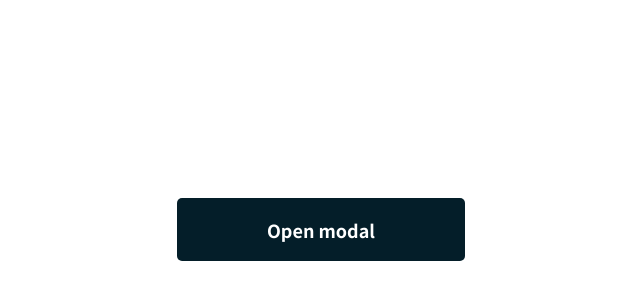
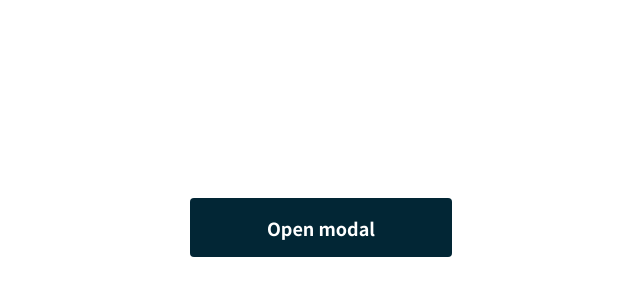
Before and after one commit to meldon25/NewlywordsModal, a React (Create React App) app: page / in a window 1280 px wide. Shown: the part 216-516 px from the top of the page, without its empty margins (319-959 px from the left). Built offline with nearby package versions, Linux system fonts and the light colour scheme; a web font is replaced by a local one.

Commit message:
final touches to button color and spacing in modal

```diff
--- a/src/Components/Modal.jsx
+++ b/src/Components/Modal.jsx
@@ -18,7 +18,7 @@ export default class Modal extends Component {
         <div className="modal">
           <div className="actions">
             <img
-              src="https://i.imgur.com/8JyZh1H.png"
+              src="https://i.imgur.com/PrYZvKb.png"
               alt="button to close page"
               onClick={e => this.onClose(e)}
               className="close-button" />
--- a/src/Styles/Modal.css
+++ b/src/Styles/Modal.css
@@ -35,9 +35,9 @@
 }
 
 .modal .actions .close-button {
-    width: 13px;
+    width: 22px;
     height: auto;
-    padding-right: 2em;
-    padding-top: 1.8em;
+    padding-right: 1.6em;
+    padding-top: 1.6em;
     cursor: pointer;
 }
--- a/src/Styles/ModalContainer.css
+++ b/src/Styles/ModalContainer.css
@@ -9,15 +9,15 @@
 
 #button {
     cursor: pointer;
-    background-color: #041E29;
+    background-color: #022635;
     color: white;
     font-family: 'Noto Sans JP', sans-serif;
     font-size: 18px;
     font-weight: 800;
-    width: 16em;
-    height: 3.5em;
+    width: 14.6em;
+    height: 3.3em;
     border: none;
-    border-radius: 5px;
+    border-radius: 4px;
     outline: none;
 }
 
@@ -50,7 +50,7 @@
     font-family: 'Noto Sans JP', sans-serif;
     color: rgb(40, 40, 40);
     margin-block-start: 0;
-    margin-bottom: 1.7em;
+    margin-bottom: 1.3em;
 
 }
 
```
